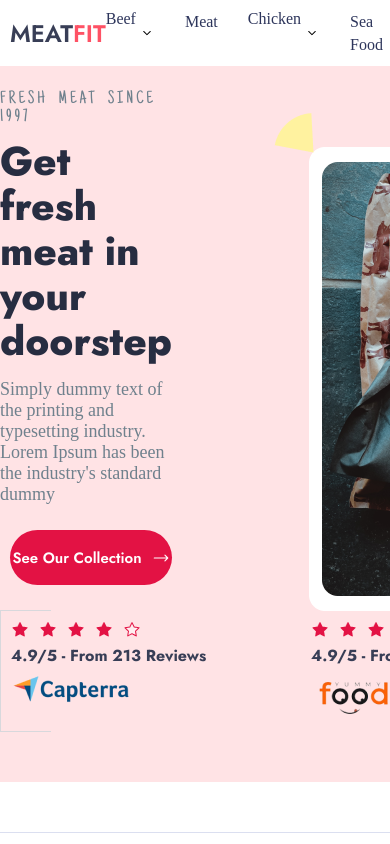
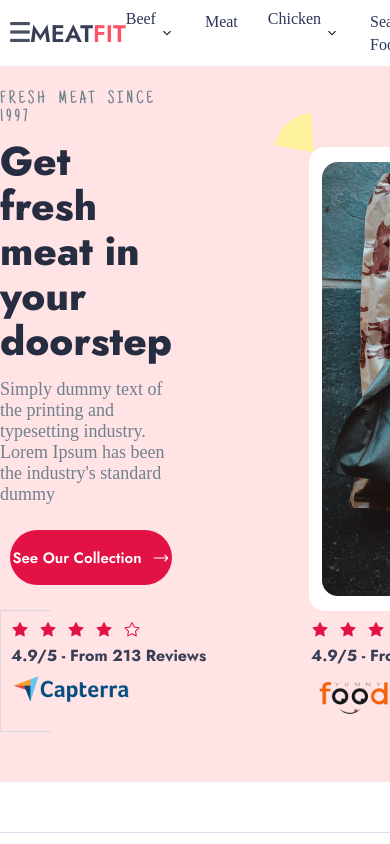
Before and after one commit to mugonation31/butcher_website, a React (Vite) app: page / in a window 390 px wide. Shown: the top 844 px of the page. Built offline with nearby package versions, Linux system fonts and the light colour scheme; a web font is replaced by a local one.

Commit message:
nav hamburger and checkbox complete

```diff
--- a/src/components/nav/Nav.jsx
+++ b/src/components/nav/Nav.jsx
@@ -3,12 +3,17 @@
 import user from "../../assets/images/user.svg";
 import heart from "../../assets/images/heart.svg";
 import shopping from "../../assets/images/shopping-bag.svg";
+import hamburger from "../../assets/images/hamburger.png";
 
 export default function Nav() {
   return (
     <nav className="nav">
+      <input type="checkbox" class="nav__toggle" id="hamburger" hidden />
       {/* lOGO START HERE */}
       <div className="nav__logo">
+        <label for="hamburger">
+          <img src={hamburger} alt="" />
+        </label>
         <span className="name1">MEAT</span>
         <span className="name2">FIT</span>
       </div>
```
Also changed, not shown: src/assets/images/hamburger.png (added).
